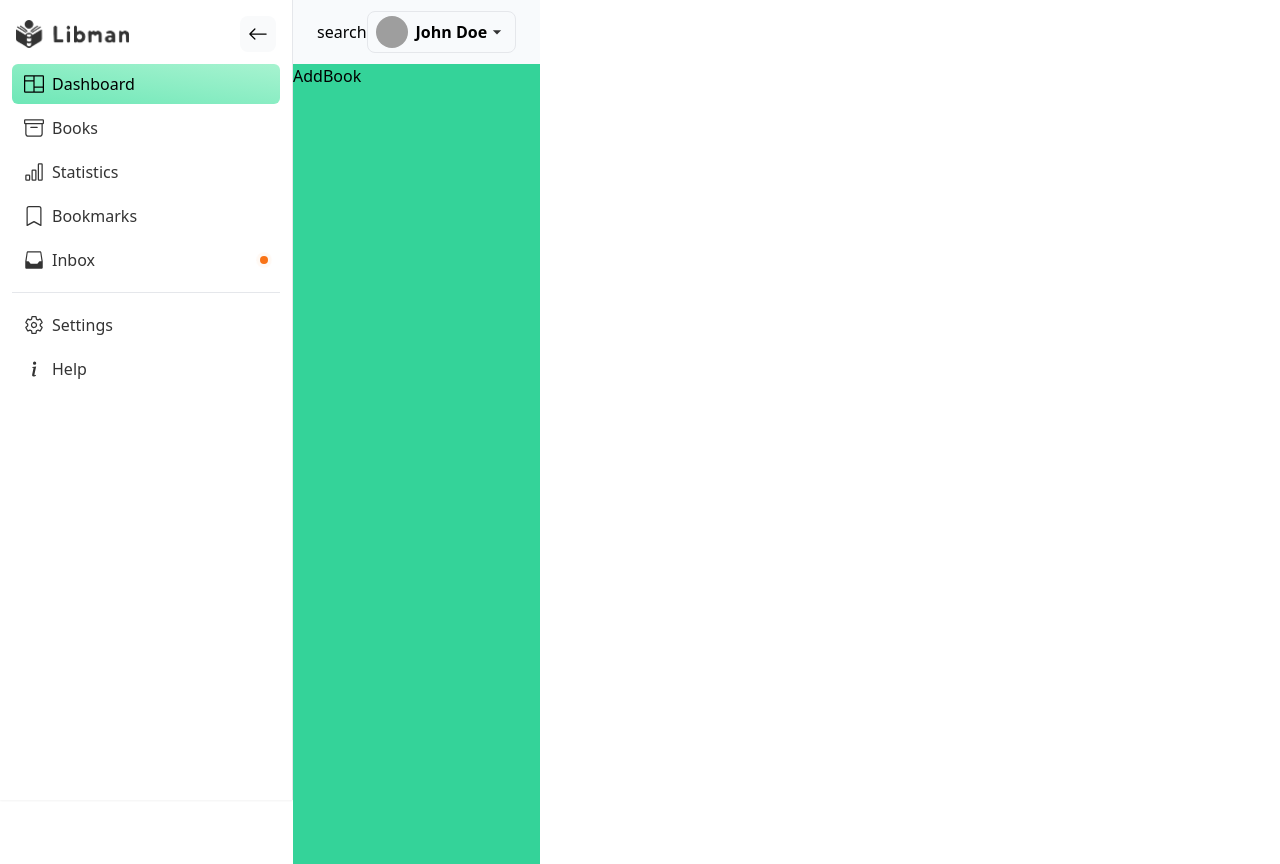
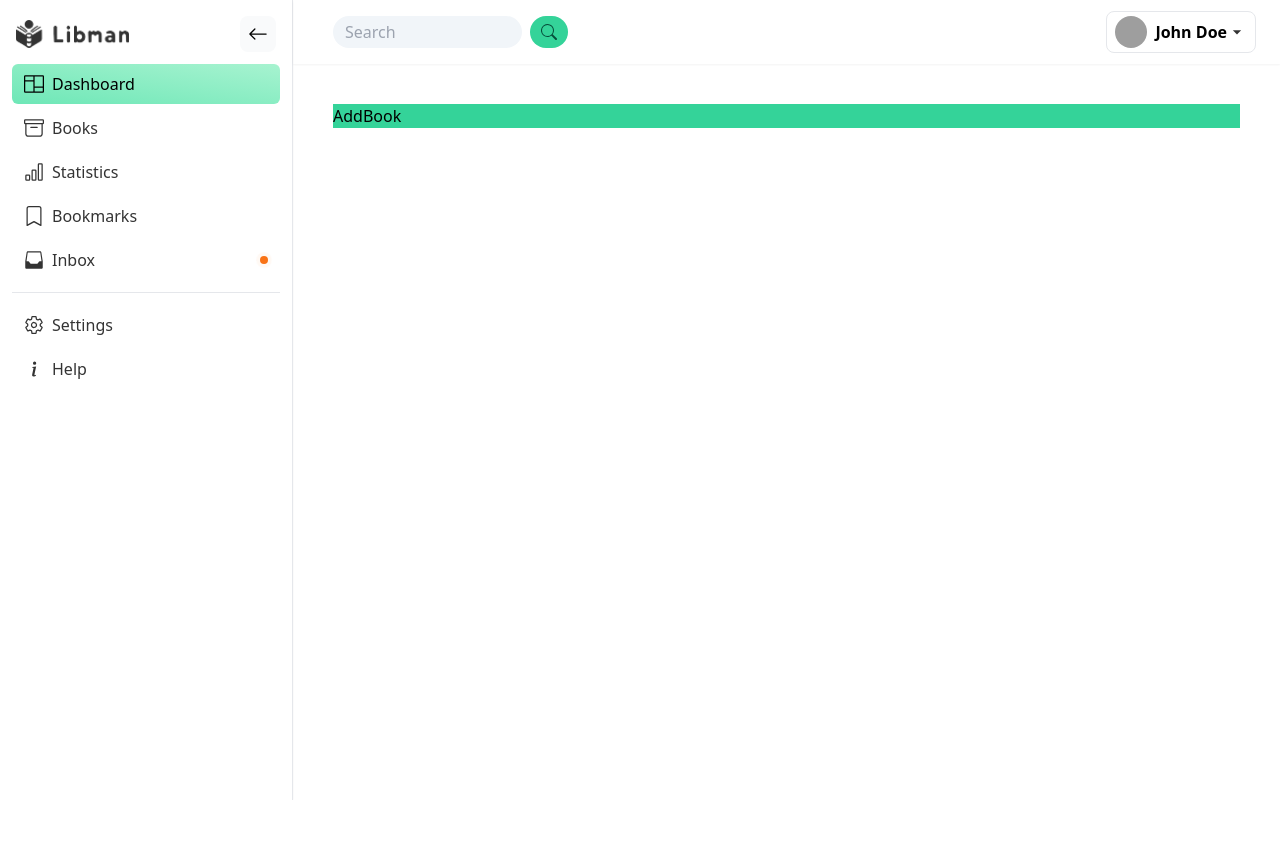
Before and after one commit to respat/library-manager, a React (Vite) app in the folder client/: page /dashboard in a window 1280 px wide. After the commit the page ends 800 px from the top, so only its background shows below. Built offline with nearby package versions, Linux system fonts and the light colour scheme; grey boxes are pictures that could not be loaded.

Commit message:
Searchbar added

```diff
--- /dev/null
+++ b/client/src/components/SearchBar.jsx
@@ -0,0 +1,17 @@
+import { BsSearch } from "react-icons/bs";
+const SearchBar = () => {
+  return (
+    <div className="w-1/4 ml-4 flex">
+      <input
+        type="text"
+        placeholder="Search"
+        className="rounded-full px-3 py-1 w-full h-8 mr-2 bg-slate-100"
+      />
+      <button className="bg-emerald-400 h-8 w-12 rounded-full text-emerald-900 flex items-center justify-center">
+        <BsSearch />
+      </button>
+    </div>
+  );
+};
+
+export default SearchBar;
--- a/client/src/components/TopBar.jsx
+++ b/client/src/components/TopBar.jsx
@@ -1,9 +1,10 @@
 import { MdOutlineArrowDropDown } from "react-icons/md";
+import SearchBar from "./SearchBar";
 const TopBar = () => {
   return (
-    <div className="w-full flex bg-slate-50 h-16">
+    <div className="w-full flex h-16 shadow-sm">
       <div className="flex w-full justify-between items-center mx-6 ">
-        <div className="">search</div>
+        <SearchBar />
         <div className=" flex items-center py-1 px-2 border rounded-lg">
           <img
             src="https://ui-avatars.com/api/?background=0D8ABC&color=fff"
--- a/client/src/components/index.js
+++ b/client/src/components/index.js
@@ -5,3 +5,4 @@ export { default as Sidebar } from "./Sidebar";
 export { default as CtaButton } from "./CtaButton";
 export { default as SidebarItem } from "./SidebarItem";
 export { default as TopBar } from "./TopBar";
+export { default as SearchBar } from "./SearchBar";
--- a/client/src/pages/AllBooks.jsx
+++ b/client/src/pages/AllBooks.jsx
@@ -1,5 +1,10 @@
 const AllBooks = () => {
-  return <div>AllBooks</div>;
+  return (
+    <div className="border shadow-sm rounded-md flex flex-col h-80">
+      <div className="p-2 font-semibold">All Books</div>
+      <hr className=" w-full self-center" />
+    </div>
+  );
 };
 
 export default AllBooks;
--- a/client/src/pages/DashboardLayout.jsx
+++ b/client/src/pages/DashboardLayout.jsx
@@ -58,9 +58,11 @@ const DashboardLayout = () => {
           <SidebarItem icon={<BsInfoLg size={20} />} text="Help" />
         </Sidebar>
 
-        <div className="">
+        <div className="w-full">
           <TopBar />
-          <Outlet />
+          <div className="w-full p-10">
+            <Outlet />
+          </div>
         </div>
       </main>
     </DashboardContext.Provider>
```
